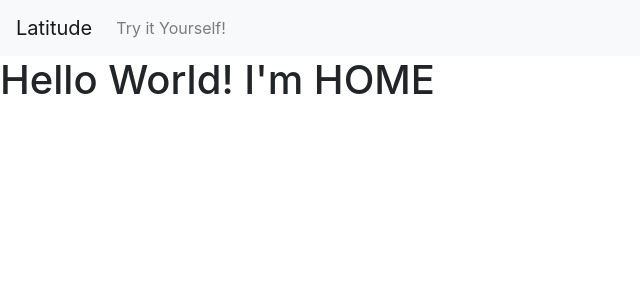
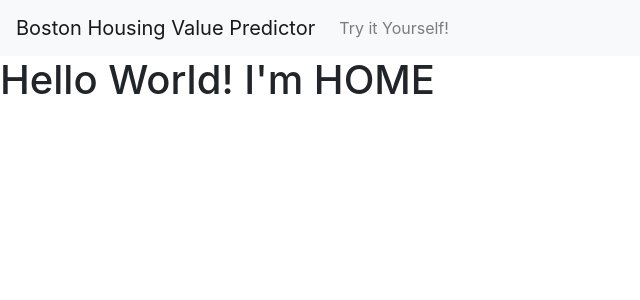
Before and after one commit to AmyWagarCinch/boston-housing-model-compare, a Flask app: page / in a window 1280 px wide. Shown: the top 300 px of the page, without its empty margins (0-640 px from the left). Run offline with Flask 2, Linux system fonts and the light colour scheme; some libraries are stand-ins or nearby versions.

Commit message:
more html modification

```diff
--- a/Templates/home.html
+++ b/Templates/home.html
@@ -14,7 +14,7 @@
 </head>
 <body>
   <nav class="navbar navbar-expand-lg navbar-light bg-light">
-    <a class="navbar-brand" href="index.html">Latitude</a>
+    <a class="navbar-brand" href="home">Boston Housing Value Predictor</a>
     <button class="navbar-toggler" type="button" data-toggle="collapse" data-target="#navbarSupportedContent" aria-controls="navbarSupportedContent" aria-expanded="false" aria-label="Toggle navigation">
       <span class="navbar-toggler-icon"></span>
     </button>
--- a/Templates/yourTurn.html
+++ b/Templates/yourTurn.html
@@ -14,7 +14,7 @@
 </head>
 <body style="background: rgb(252, 250, 250);">
   <nav class="navbar navbar-expand-lg navbar-light bg-light">
-    <a class="navbar-brand" href="index.html">Latitude</a>
+    <a class="navbar-brand" href="home">Boston Housing Value Predictor</a>
     <button class="navbar-toggler" type="button" data-toggle="collapse" data-target="#navbarSupportedContent" aria-controls="navbarSupportedContent" aria-expanded="false" aria-label="Toggle navigation">
       <span class="navbar-toggler-icon"></span>
     </button>
--- a/app.py
+++ b/app.py
@@ -40,7 +40,7 @@ def submit():
     output = try_model.try_function(bloop)
     #return render_template('about.html',prediction_text='Testing Model Accuracy: {}'.format(variable))
     #return render_template('about.html',prediction_text=f"{output} for {froop}")
-    return render_template('about.html',prediction_text=output)
+    return render_template('yourTurn.html',prediction_text=output)
 
 if __name__ == "__main__":
     app.run(port=5001)
```
